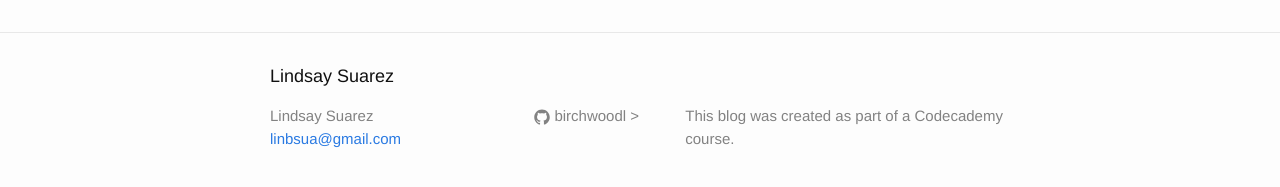
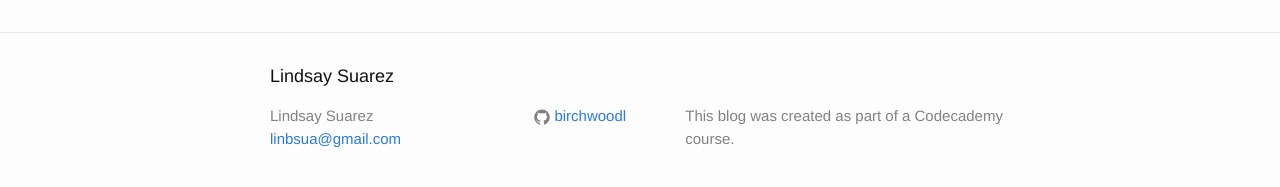
Before and after one commit to birchwoodl/birchwood.github.io, a Jekyll site: the page built from about.md, in a window 1280 px wide. Shown: the part 318-505 px from the top of the page. Built offline with Jekyll 4.4.1, drawn with Linux system fonts in a browser that asks for light colours.

Commit message:
Update footer.html

```diff
--- a/_includes/footer.html
+++ b/_includes/footer.html
@@ -14,9 +14,9 @@
 
       <div class="footer-col footer-col-2">
         <ul class="social-media-list">
-          {% if site.github_username %}
+          <! {% if site.github_username %} >
           <li>
-          <!  {% include icon-github.html username=site.github_username %} >
+           {% include icon-github.html username=site.github_username %}
           </li>
           {% endif %}
 
```
